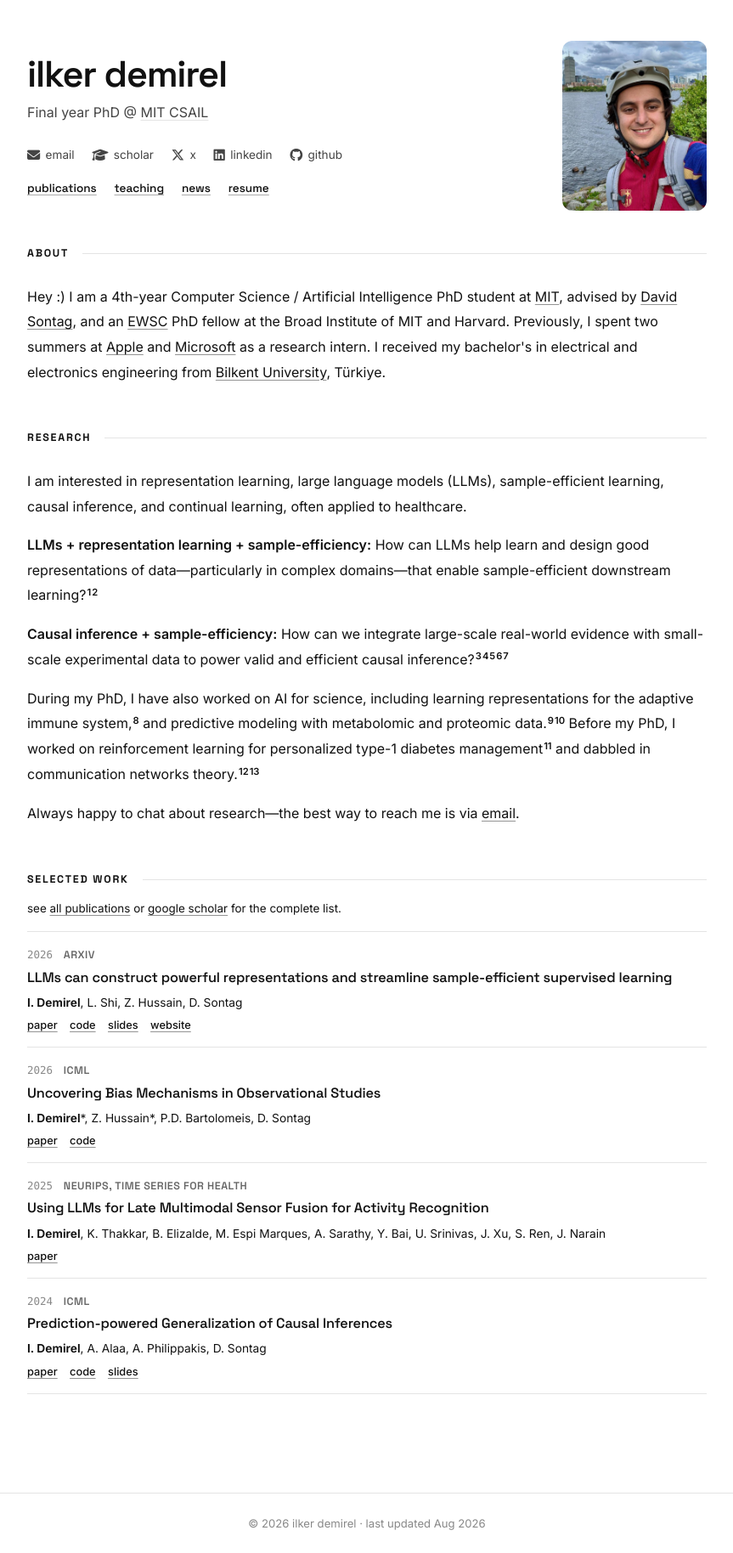
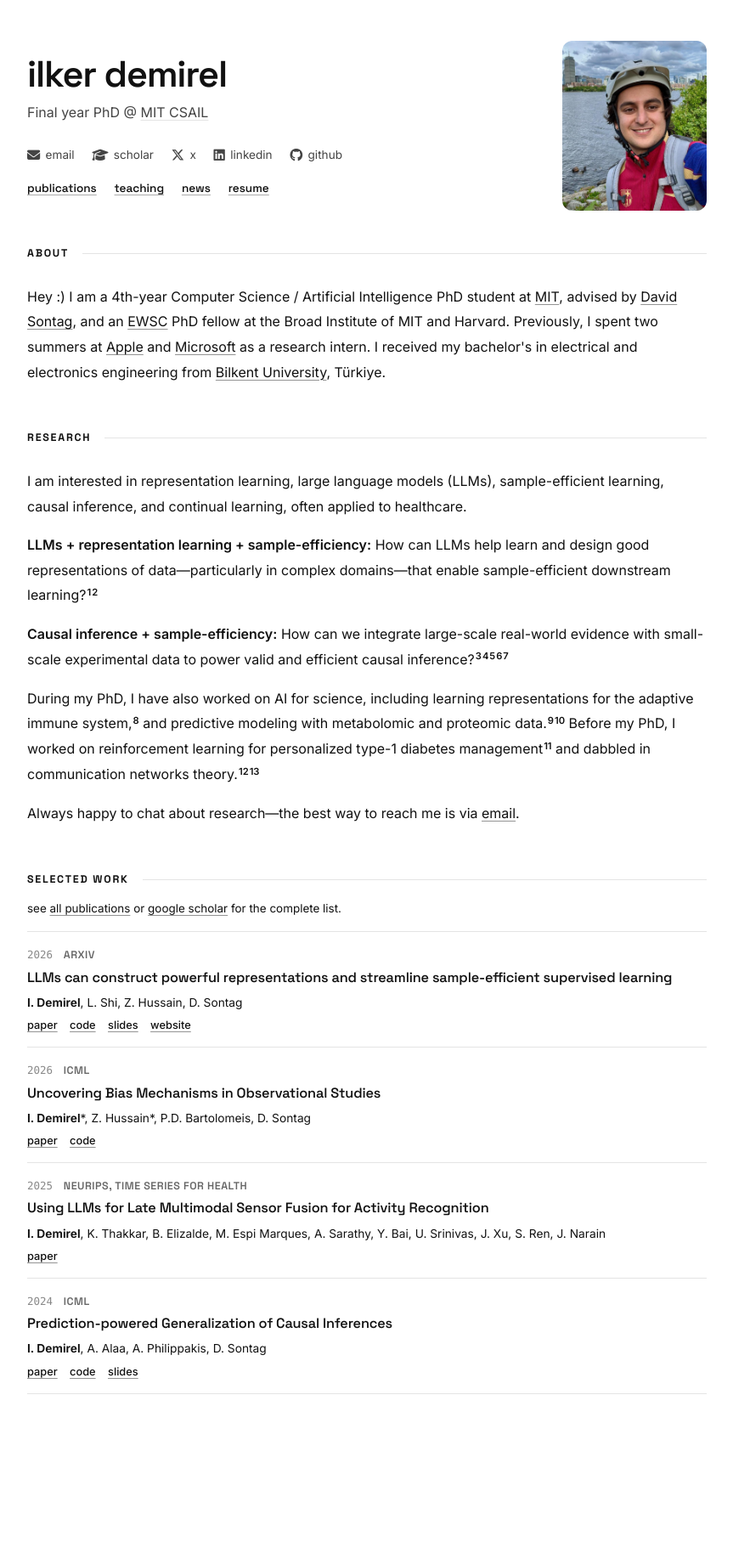
Before and after one commit to demireal/demireal.github.io, a Jekyll site: the page built from index.html, in a window 1280 px wide. Shown: the whole page at 85% size, without its empty margins (208-1071 px from the left). Built offline with Jekyll 4.4.1, drawn with Linux system fonts in a browser that asks for light colours; after the commit the page ends 1757 px from its top, so only the background shows below that.

Commit message:
v2: remove footer
Co-authored-by: Cursor <cursoragent@cursor.com>

```diff
--- a/_layouts/default.html
+++ b/_layouts/default.html
@@ -31,12 +31,6 @@
     {% endunless %}
     {{ content }}
   </main>
-
-  <footer class="footer">
-    <div class="footer__inner">
-      &copy; {{ site.time | date: '%Y' }} ilker demirel &middot; last updated {{ site.time | date: '%b %Y' }}
-    </div>
-  </footer>
 
   <!-- Lightbox -->
   <div class="lightbox" id="lightbox" role="dialog" aria-hidden="true">
```
